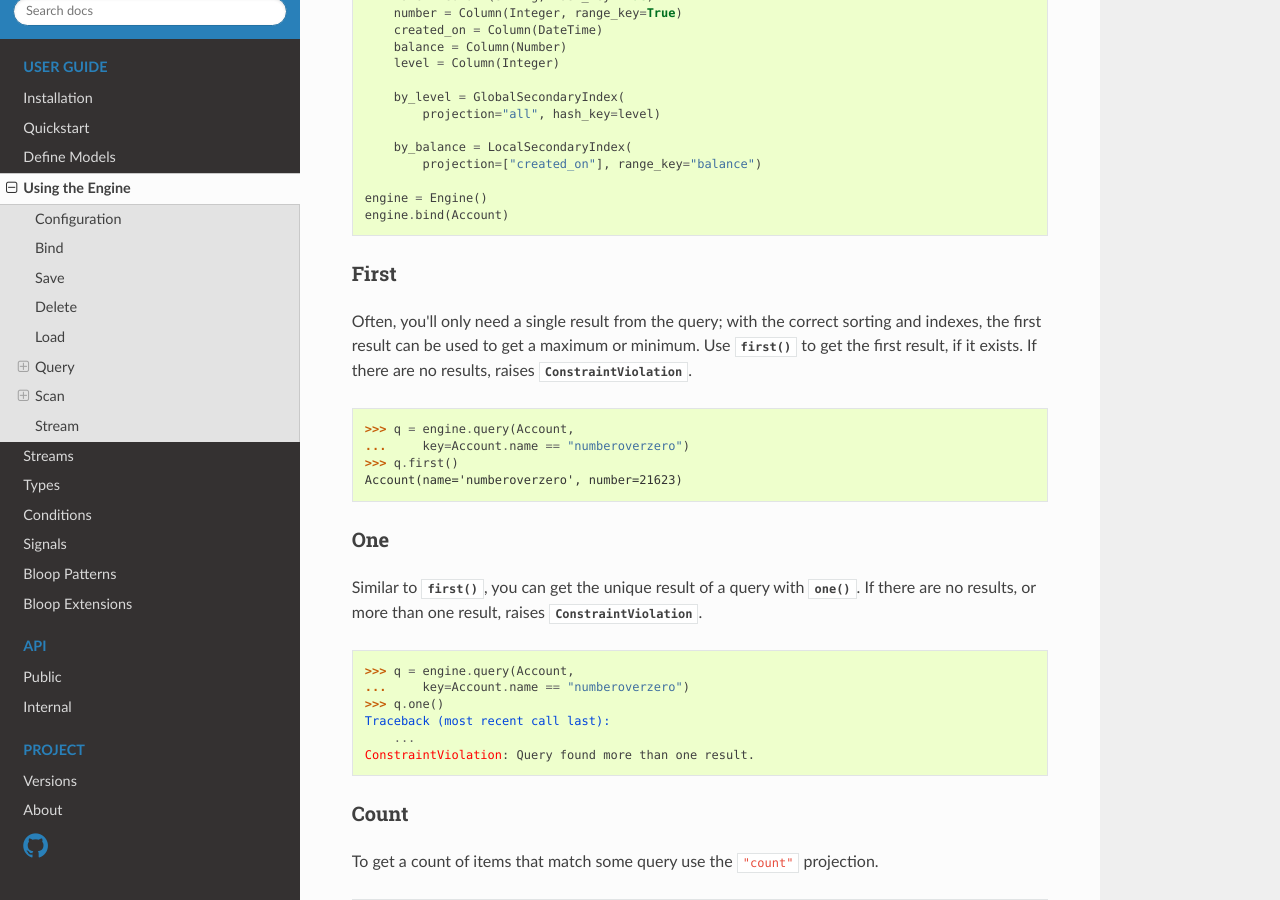
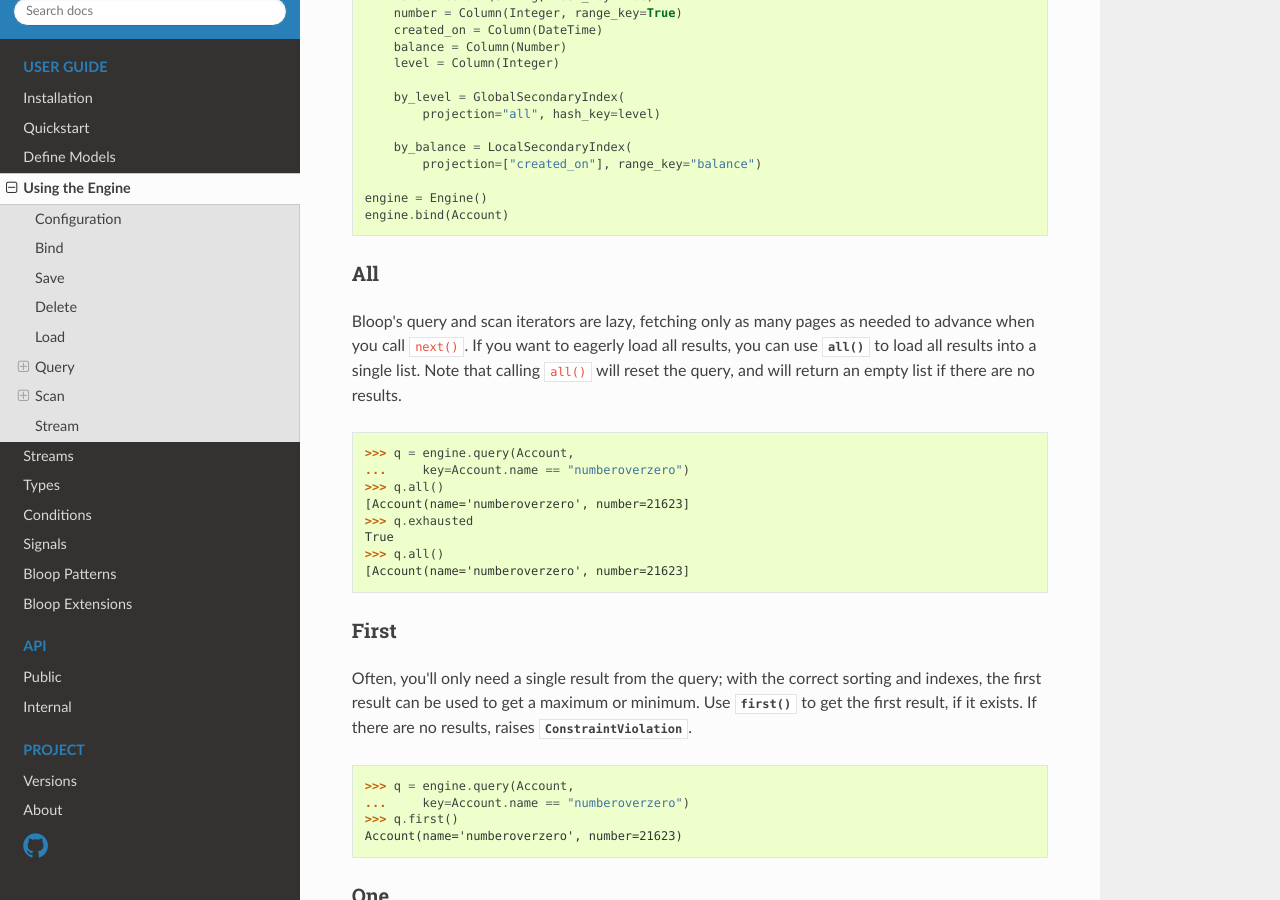
Before and after one commit to numberoverzero/bloop, a Sphinx documentation site: the page built from docs/user/engine.rst, in a window 1280 px wide and 900 px high, scrolled down 4934 px. Built offline with Sphinx 7.4.7 and the Read the Docs theme 2.0.0, drawn with Linux system fonts in a browser that asks for light colours.

Commit message:
docs for SearchIterator.all(): changelog, docstring, internal/public api, User Guide #102

```diff
--- a/CHANGELOG.rst
+++ b/CHANGELOG.rst
@@ -32,6 +32,9 @@ For release plans, see the `2.2 milestone`_
         id = Column(String, hash_key=True)
         class Meta:
             backups = {"enabled": True}
+
+* ``SearchIterator`` exposes an ``all()`` method which eagerly loads all results and returns a single list.
+  Note that the query or scan is reset each time the method is called, discarding any previously buffered state.
 
 [Changed]
 =========
--- a/docs/api/internal.rst
+++ b/docs/api/internal.rst
@@ -142,6 +142,10 @@ atomic tracking via weakrefs) and specific parameters and error handling that Bl
     .. attribute:: exhausted
 
         True if there are no more results.
+
+    .. function:: all()
+
+        Eagerly load all results and return a single list.  If there are no results, the list is empty.
 
     .. function:: first()
 
--- a/docs/user/engine.rst
+++ b/docs/user/engine.rst
@@ -272,6 +272,27 @@ This section defines a new model to demonstrate the various filtering and condit
 
     engine = Engine()
     engine.bind(Account)
+
+-----
+ All
+-----
+
+Bloop's query and scan iterators are lazy, fetching only as many pages as needed to advance when you call ``next()``.
+If you want to eagerly load all results, you can use :func:`all() <bloop.search.QueryIterator.all>` to load all
+results into a single list.  Note that calling ``all()`` will reset the query, and will return an empty list if there
+are no results.
+
+.. code-block:: pycon
+
+    >>> q = engine.query(Account,
+    ...     key=Account.name == "numberoverzero")
+    >>> q.all()
+    [Account(name='numberoverzero', number=21623]
+    >>> q.exhausted
+    True
+    >>> q.all()
+    [Account(name='numberoverzero', number=21623]
+
 
 -------
  First
```
Also changed, not shown: docs/api/public.rst (+8 -0 lines), 1 other file.
